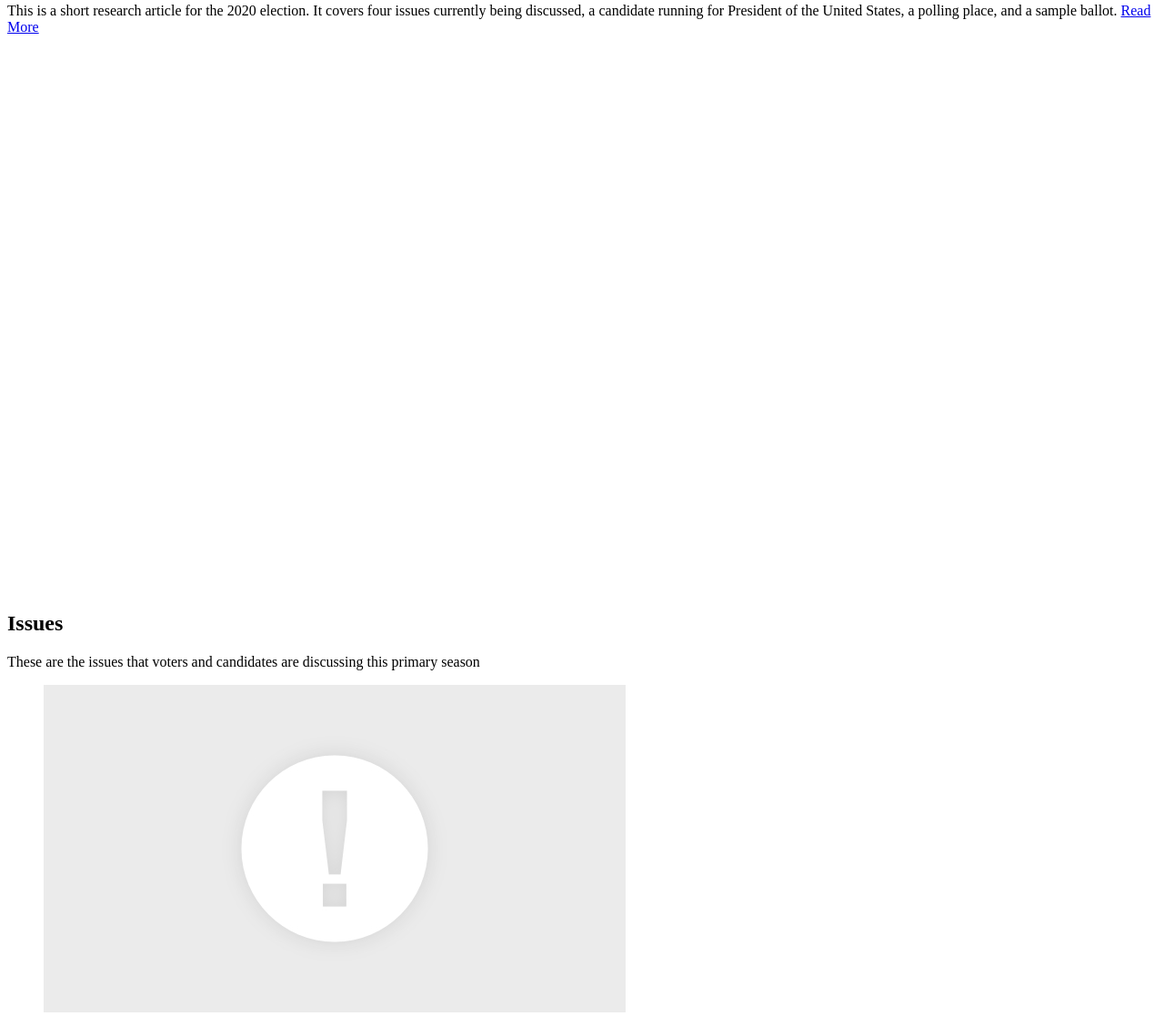
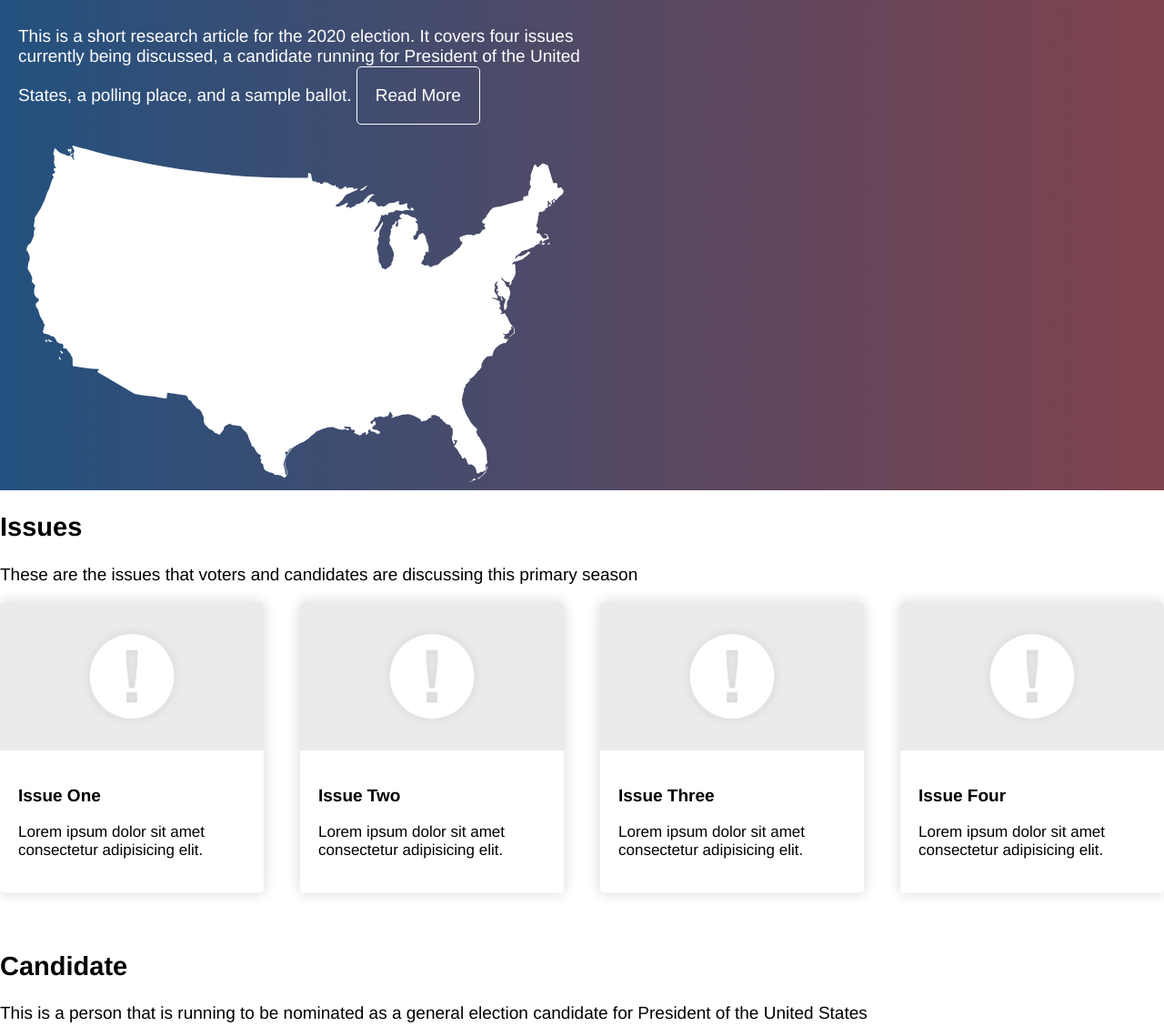
Before and after one commit to ceciliallee/pop-by-the-polls, a plain HTML site: page index.html in a window 1280 px wide. Shown: the part 56-1184 px from the top of the page at 91% size. Drawn offline with Linux system fonts and the light colour scheme.

Commit message:
css style changes

```diff
--- a/css/style.css
+++ b/css/style.css
@@ -1,12 +1,106 @@
 /* Global Styles */
+
+html, body {
+    font-family: Helvetica, sans-serif;
+    margin: 0;
+    padding: 0;
+}
+
+h1 {
+    font-size: 40px;
+}
+
+h2 {
+    font-size: 29px;
+}
+
+h3, p {
+    font-size: 19px;
+}
+
+img {
+    width: 100%;
+    display: block;
+}
+
+figure {
+    margin: 0;
+}
+
 
 /* Section Styles */
 
+main > article > section {
+    padding: 65px 20px;
+}
+
 /* Grid Styles */
+
+@media (min-width: 768px) {
+    .grid-1-2 {
+        display: grid;
+        grid-template-columns: 1fr 1fr;
+    }
+    .grid-1-4 {
+        display: grid;
+        grid-template-columns: 1fr 1fr 1fr 1fr;
+        grid-gap: 40px;
+    }
+}
+
 
 /* Card Styles */
 
+.card {
+    box-shadow: 0 0 15px 0 rgba(0, 0, 0, 0.16);
+    border-radius: 5px;
+    overflow: hidden;
+    margin-bottom:40px;
+}
+
+.card section {
+    padding: 20px;
+}
+
+.card p {
+    font-size: 17px;
+}
+
+@media (min-width: 768px) {
+    .card.grid-1-2 img {
+        object-fit: cover;
+        height: 100%;
+    }
+}
+
+
 /* Header Styles */
+
+main> article > header {
+    background: linear-gradient(to right, #23517f, #80424d);
+    color: #ffffff;
+    padding: 0 20px;
+    height: calc(100vh - 80px);
+}
+
+main > article > header h1 {
+    margin-top: 0;
+}
+
+main > article > header a {
+    color: white;
+    text-decoration: none;
+    border: solid 1px white;
+    border-radius: 5px;
+    padding: 20px;
+    display:inline-block;
+}
+
+@media (min-width: 768px) {
+    main> article > header {
+        height: unset;
+    }
+}
 
 /* Button Styles */
 
--- a/index.html
+++ b/index.html
@@ -3,6 +3,7 @@
   <head>
     <meta charset="UTF-8" />
     <meta name="viewport" content="width=device-width, initial-scale=1.0" />
+    <link rel="stylesheet" href="css/style.css"/>
     <title>Pop by the Polls</title>
     <!-- link to style.css -->
     <!-- link to script.js - make sure to defer -->
@@ -14,7 +15,7 @@
     <main>
       <article>
         <!--header of article goes here-->
-        <header>
+        <header class="grid-1-2">
           <section>
             <h1>Pop by the Polls</h1>
             <p>
@@ -23,9 +24,10 @@
               <a href="a#" title="Read About the Issues">Read More</a>
             </p>
             <figure>
-              <img src="../images/united-states.svg" alt="United States">
+              <img src="./images/united-states.svg" alt="United States">
             </figure>
           </section>
+          </article>
         </header>
         <!--issues section-->
         <section>
@@ -34,9 +36,9 @@
             <p>These are the issues that voters and candidates are discussing this primary season</p>
             <section></section>
           </header>
-          <section>
+          <section class="grid-1-4">
             <!-- first issue -->
-            <article>
+            <article class="card">
               <figure><img src="./images/issue.jpg" alt="Issue One"></figure>
               <section>
                 <h3>Issue One</h3>
@@ -44,7 +46,7 @@
               </section>
             </article>
             <!-- second issue -->
-            <article>
+            <article class="card">
               <figure><img src="./images/issue.jpg" alt="Issue Two"></figure>
               <section>
                 <h3>Issue Two</h3>
@@ -52,7 +54,7 @@
               </section>
             </article>
             <!-- third issue -->
-            <article>
+            <article class="card">
               <figure><img src="./images/issue.jpg" alt="Issue Three"></figure>
               <section>
                 <h3>Issue Three</h3>
@@ -60,7 +62,7 @@
               </section>
             </article>
             <!-- fourth issue -->
-            <article>
+            <article class="card">
               <figure><img src="./images/issue.jpg" alt="Issue Four"></figure>
               <section>
                 <h3>Issue Four</h3>
@@ -78,7 +80,7 @@
             </p>
             <section>
               <!-- candidate card-->
-              <article>
+              <article class="card grid-1-2">
                   <figure><img src="./images/candidate.jpg" alt="Candidate"></figure>
                 <section>
                   <h3>Name of Candidate</h3>
@@ -97,7 +99,7 @@
             <p>This is a location that voters can visit to cast a ballot for the candidates they prefer.</p>
             <section>
               <!-- polling place card-->
-              <article>
+              <articl class="card grid-1-2">
                 <figure><img src="./images/polling-place.jpg" alt="Polling Place"></figure>
                 <section>
                   <h3>Name of Polling Place</h3>
@@ -105,7 +107,7 @@
                     Rem labore, facilis aspernatur at cupiditate ut in, quidem tempora fuga eveniet doloribus necessitatibus
                     totam distinctio voluptatem nesciunt? Eius asperiores voluptatibus ipsa.</p>
                 </section>
-              </article>
+
             </section>
           </header>
         </section>
@@ -118,7 +120,7 @@
             </p>
             <section>
               <!-- sample ballot card -->
-              <article>
+              <article class="card grid-1-2">
                 <figure><img src="./images/sample-ballot.jpg" alt="Sample Ballot"></figure>
                 <section>
                   <h3>Name of Sample</h3>
@@ -131,6 +133,7 @@
           </header>
         </section>
       </article>
+    </article>
     </main>
 
     <!-- footer element goes here -->
```
